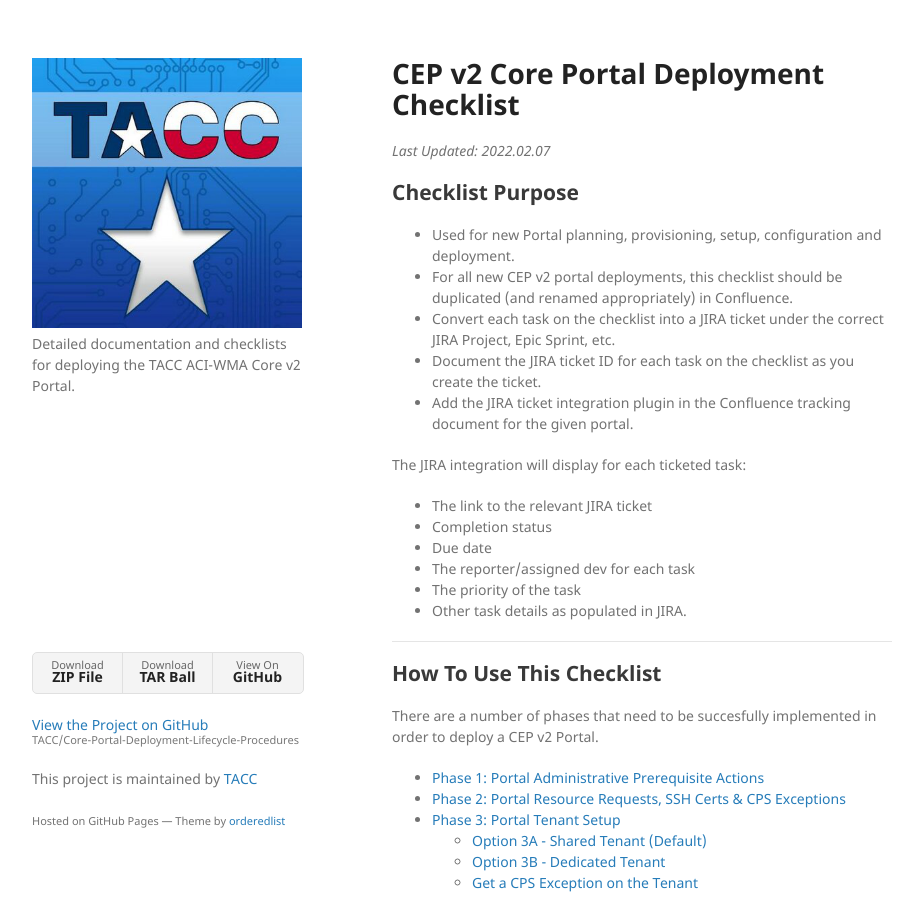
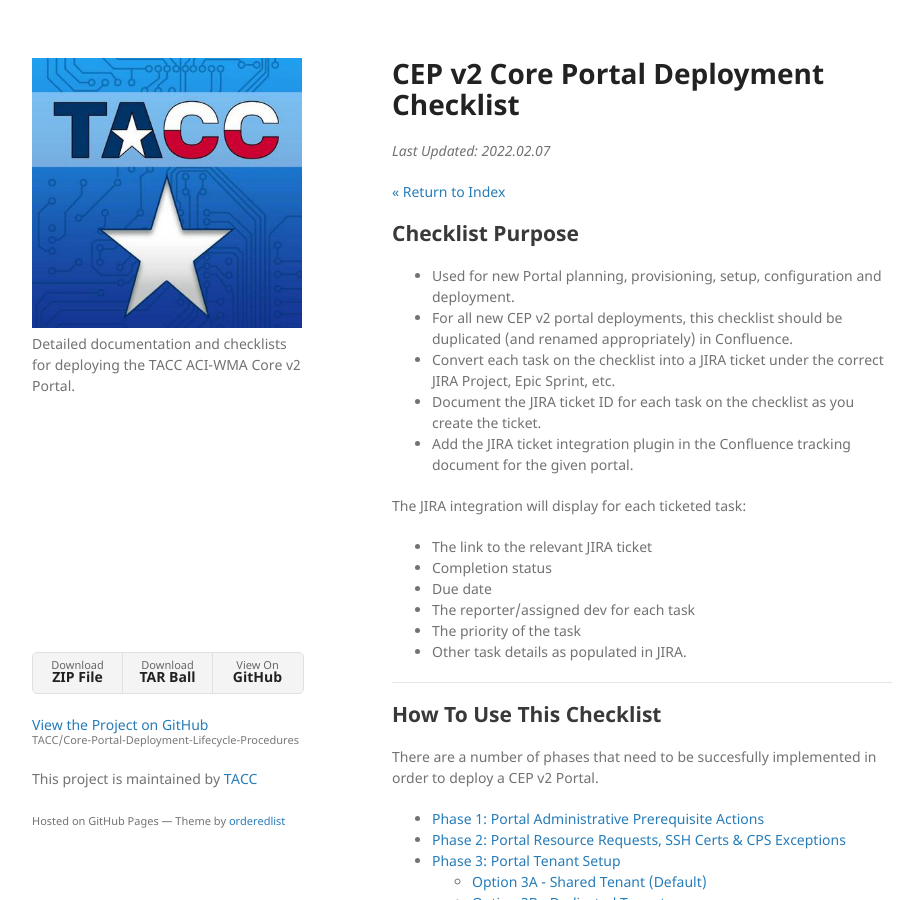
Before and after one commit to TACC/Core-Portal-Deployment-Lifecycle-Procedures, a Jekyll site: the page built from pages/checklist.md, in a window 1280 px wide and 900 px high. Shown: the whole window, without its empty margins (178-1093 px from the left). Built offline with Jekyll 4.4.1, drawn with Linux system fonts in a browser that asks for light colours; our own code applies the rules of GitHub Pages for plain Markdown files.

Commit message:
Added a link back to themain index page.

```diff
--- a/pages/checklist.md
+++ b/pages/checklist.md
@@ -1,6 +1,8 @@
 # CEP v2 Core Portal Deployment Checklist
 
 _Last Updated: 2022.02.07_
+
+[<< Return to Index](../index.md)
 
 ## Checklist Purpose
 
```
